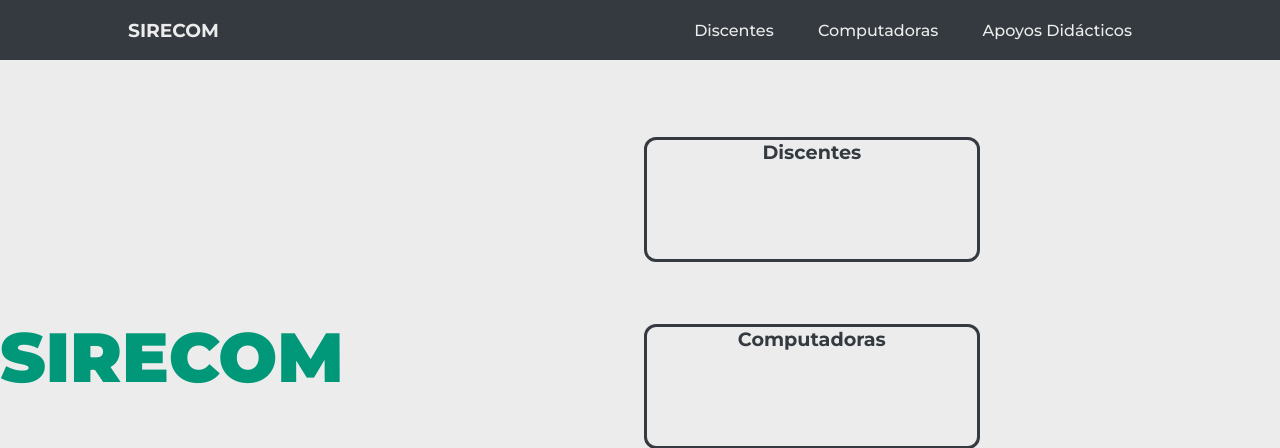
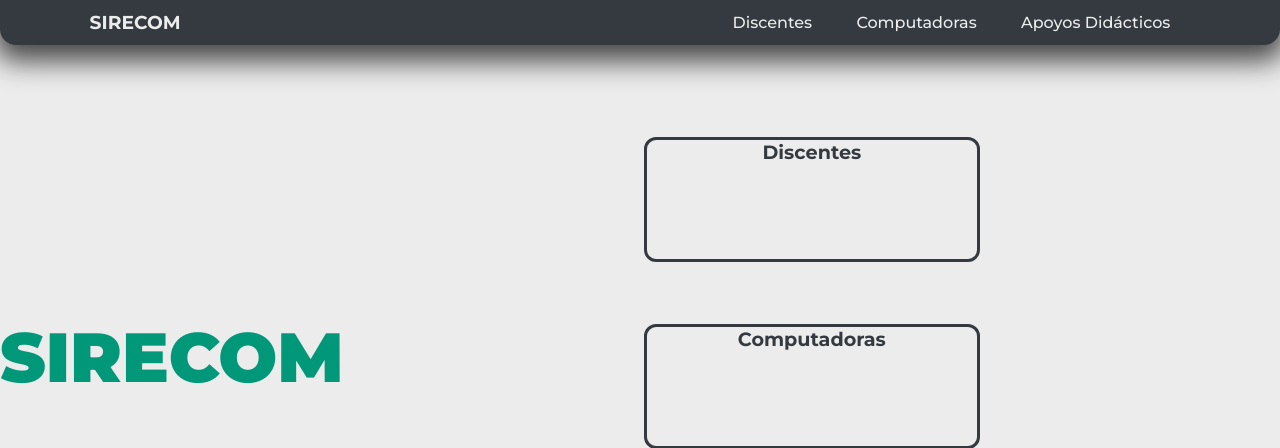
Before and after one commit to import-chr/sirecom, a PHP site: page / in a window 1280 px wide. Shown: the top 448 px of the page. Run offline with PHP 8.4, Linux system fonts and the light colour scheme; some libraries are stand-ins or nearby versions.

Commit message:
pages nav bar

```diff
--- a/source/css/home-styles.css
+++ b/source/css/home-styles.css
@@ -89,6 +89,10 @@ div.sub-ref {
     text-align: center;
 }
 
+div.sub-ref a p {
+    margin: 0;
+}
+
 .linker {
     height: 100%;
     width: 100%;
--- a/source/css/navbar-style.css
+++ b/source/css/navbar-style.css
@@ -24,8 +24,14 @@ header {
     display: flex;
     justify-content: space-between;
     align-items: center;
-    padding: 30px 10%;
+    padding: 15px 7%;
+    height: auto;
+    border-radius: 0 0 16px 16px;
     background-color: var(--good-dark);
+}
+
+header:hover {
+    box-shadow: 0px 10px 28px 6px rgba(0,0,0,0.71);
 }
 
 .logo {
--- a/source/css/tables-style.css
+++ b/source/css/tables-style.css
@@ -16,6 +16,7 @@ a {
     justify-content: center;
     align-items: center;
     flex-direction: column;
+    margin-top: 36px;
 }
 
 .content-table {
```
